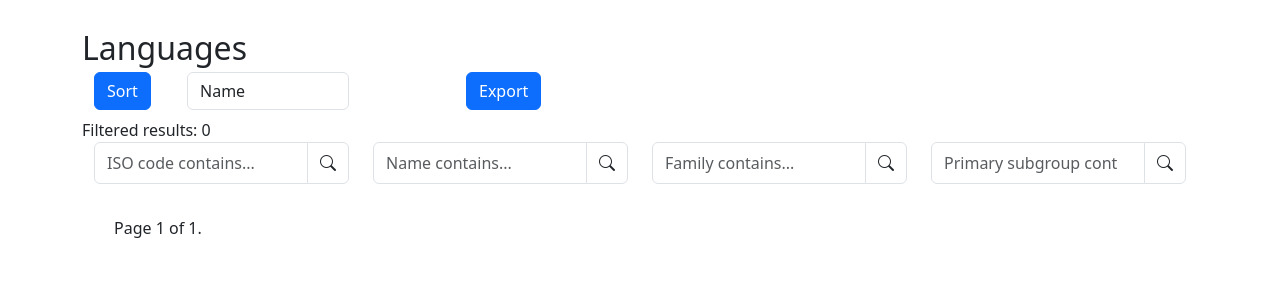
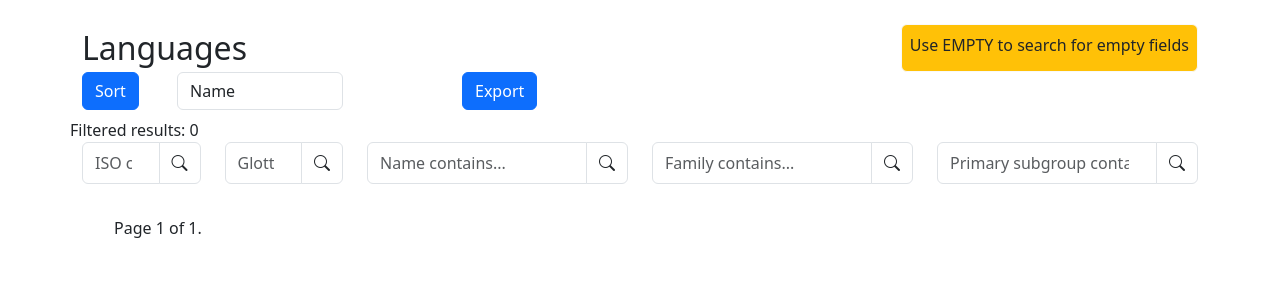
Before and after one commit to kavonjon/archive-software, a Django app: page /languages/ in a window 1280 px wide. Shown: the part 56-356 px from the top of the page. Run offline with Django 3.2, Linux system fonts and the light colour scheme; the visitor is signed in with stand-in values (Sample User, id 1); data that the repository does not hold is empty; parts of the project's set-up code (start-up, migrations or seed data) failed here and were passed over; some libraries are stand-ins or nearby versions.

Commit message:
updates to languages index display

```diff
--- a/app/metadata/views.py
+++ b/app/metadata/views.py
@@ -1794,31 +1794,53 @@ def language_index(request):
     qs = Language.objects.all()
     order_choice = request.GET.get("form_control_sort")
     iso_contains_query = request.GET.get('iso_contains')
+    glottocode_contains_query = request.GET.get('glottocode_contains')
     name_contains_query = request.GET.get('name_contains')
     family_contains_query = request.GET.get('family_contains')
     primary_subgroup_contains_query = request.GET.get('primary_subgroup_contains')
 
     order_choice_last = order_choice
     iso_contains_query_last = ''
+    glottocode_contains_query_last = ''
     name_contains_query_last = ''
     family_contains_query_last = ''
     primary_subgroup_contains_query_last = ''
 
+    EMPTY_KEYWORD = 'EMPTY'
 
     if is_valid_param(iso_contains_query):
-        qs = qs.filter(iso__icontains = iso_contains_query)
+        if iso_contains_query == EMPTY_KEYWORD:
+            qs = qs.filter(iso__exact='')
+        else:
+            qs = qs.filter(iso__icontains=iso_contains_query)
         iso_contains_query_last = iso_contains_query
 
+    if is_valid_param(glottocode_contains_query):
+        if glottocode_contains_query == EMPTY_KEYWORD:
+            qs = qs.filter(glottocode__exact='')
+        else:
+            qs = qs.filter(glottocode__icontains = glottocode_contains_query)
+        glottocode_contains_query_last = glottocode_contains_query
+
     if is_valid_param(name_contains_query):
-        qs = qs.filter(name__icontains = name_contains_query)
+        if name_contains_query == EMPTY_KEYWORD:
+            qs = qs.filter(name__exact='')
+        else:
+            qs = qs.filter(name__icontains = name_contains_query)
         name_contains_query_last = name_contains_query
 
     if is_valid_param(family_contains_query):
-        qs = qs.filter(family__icontains = family_contains_query)
+        if family_contains_query == EMPTY_KEYWORD:
+            qs = qs.filter(family__exact='')
+        else:
+            qs = qs.filter(family__icontains = family_contains_query)
         family_contains_query_last = family_contains_query
 
     if is_valid_param(primary_subgroup_contains_query):
-        qs = qs.filter(pri_subgroup__icontains = primary_subgroup_contains_query)
+        if primary_subgroup_contains_query == EMPTY_KEYWORD:
+            qs = qs.filter(pri_subgroup__exact='')
+        else:
+            qs = qs.filter(pri_subgroup__icontains = primary_subgroup_contains_query)
         primary_subgroup_contains_query_last = primary_subgroup_contains_query
 
     qs = qs.distinct()
@@ -1966,6 +1988,7 @@ def language_index(request):
         'results_count' : results_count,
         'order_choice_last' : order_choice_last,
         'iso_contains_query_last' : iso_contains_query_last,
+        'glottocode_contains_query_last' : glottocode_contains_query_last,
         'name_contains_query_last' : name_contains_query_last,
         'family_contains_query_last' : family_contains_query_last,
         'primary_subgroup_contains_query_last' : primary_subgroup_contains_query_last,
@@ -2013,9 +2036,11 @@ def language_edit(request, pk):
                 languoids.append(dict(row))
         form = LanguageForm(instance=qs)
     context = {
+
         'form': form,
         'glcodes': json.dumps(glcodes),
-        'languoids': json.dumps(languoids)
+        'languoids': json.dumps(languoids),
+        'title': 'Edit language'
     }
     return render(request, 'language_edit.html', context)
 
@@ -2042,6 +2067,7 @@ class language_add(UserPassesTestMixin, FormView):
                 languoids.append(dict(row))
         context['glcodes'] = json.dumps(glcodes)
         context['languoids'] = json.dumps(languoids)
+        context['title'] = 'Add a new language'
         return context
 
 class language_delete(UserPassesTestMixin, DeleteView):
--- a/app/templates/language_edit.html
+++ b/app/templates/language_edit.html
@@ -2,7 +2,7 @@
 {% load static %}
 
 {% block page_content %}
-<h1>Edit language</h1>
+<h1>{{ title }}</h1>
 
 {% if error_message %}
     <p><strong>{{ error_message }}</strong></p>
--- a/app/templates/language_index.html
+++ b/app/templates/language_index.html
@@ -3,9 +3,21 @@
 {% load metadata_templatetags %}
 
 {% block page_content %}
-<div class="page-title" style="display: inline">Languages</div>{% if request.user|has_group:"Archivist"%}<div style="display: inline"><a class="stealth" href="add"><i class="bi bi-plus fs-2"></i></a></div>{% endif %}
+<div class="d-flex justify-content-between">
+  <div>
+    <div class="page-title" style="display: inline">Languages</div>
+    {% if request.user|has_group:"Archivist"%}
+    <div style="display: inline"><a class="stealth" href="add"><i class="bi bi-plus fs-2"></i></a></div>
+    {% endif %}
+  </div>
+  <div class="p-2 bg-warning text-dark rounded border border-light">
+    Use EMPTY to search for empty fields
+  </div>
+</div>
+
+
 <form method="GET" action="." class="mb-2">
-  <div class="container">
+  <div class="">
     <div class="row">
         <div class="col-md-1">
             <button type="submit" class="btn btn-primary" name="filter">Sort</button>
@@ -29,12 +41,25 @@
     </div>
     <div class="row">
         <div class="col-md-3">
+          <div class="row">
+            <div class="col-md-6">
               <div class="input-group">
                 <input class="form-control py-2 border-right-0 border" type="search" name="iso_contains"
                     placeholder="ISO code contains..." value="{{ iso_contains_query_last }}" />
                 <span class="input-group-text bg-transparent">
                   <i class="bi bi-search"></i>
                 </span>
+              </div>
+            </div>
+            <div class="col-md-6">
+              <div class="input-group">
+                <input class="form-control py-2 border-right-0 border" type="search" name="glottocode_contains"
+                    placeholder="Glottocode contains..." value="{{ glottocode_contains_query_last }}" />
+                <span class="input-group-text bg-transparent">
+                  <i class="bi bi-search"></i>
+                </span>
+              </div>
+            </div>
           </div>
         </div>
         <div class="col-md-3">
@@ -71,7 +96,14 @@
 <a class="link-dark link-opacity-50-hover link-underline-opacity-0 link-underline-opacity-50-hover" href="{% url 'language_detail' language.pk %}">
     <div class="row">
         <div class="col-md-3">
+          <div class="row">
+            <div class="col-md-6">
               {{ language.iso }}
+            </div>
+            <div class="col-md-6">
+              {{ language.glottocode }}
+            </div>
+          </div>
         </div>
         <div class="col-md-3">
             {{ language.name }}
```
Also changed, not shown: 1 other file. Lines whose indentation alone changed are shown as unchanged.
